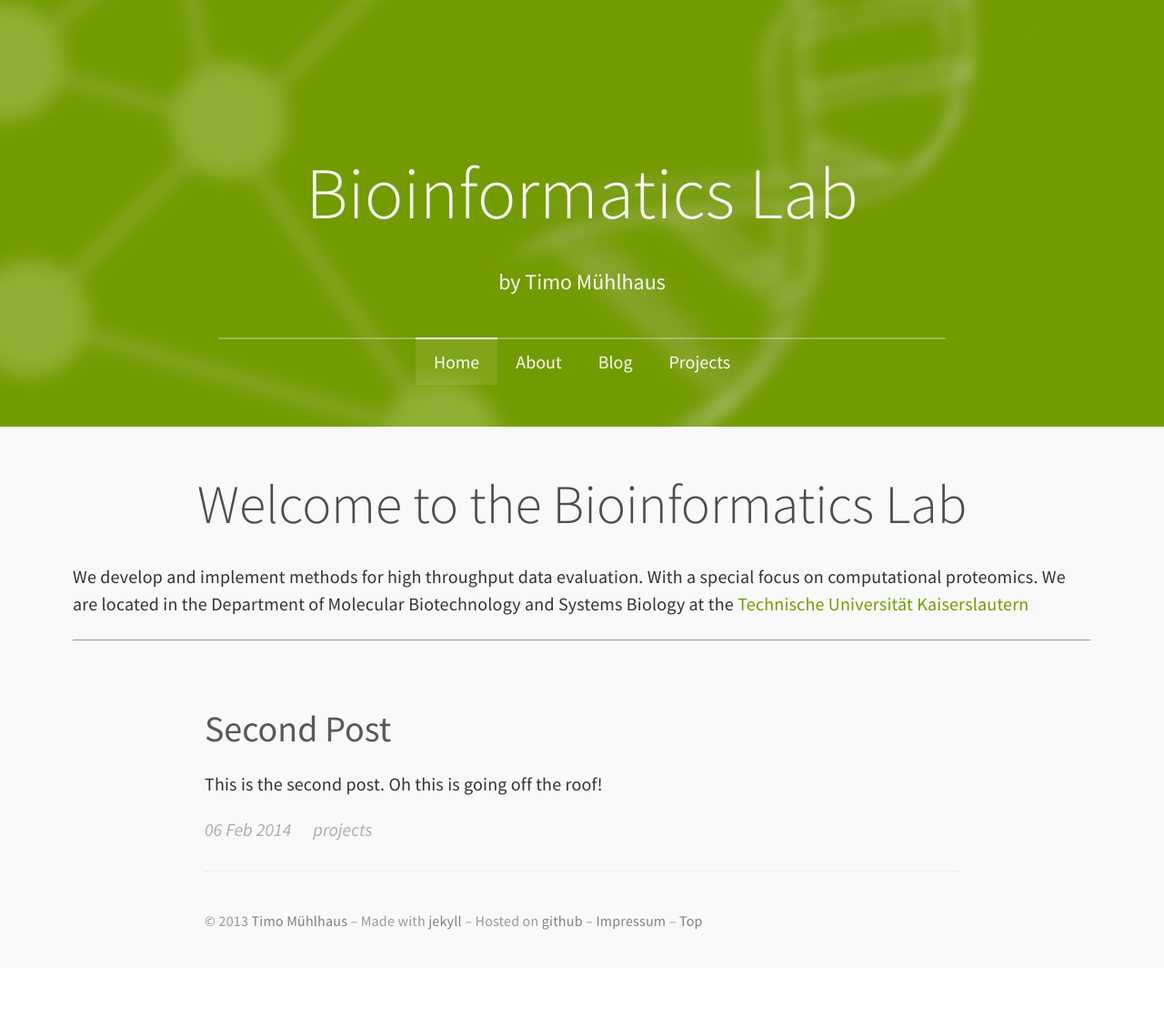
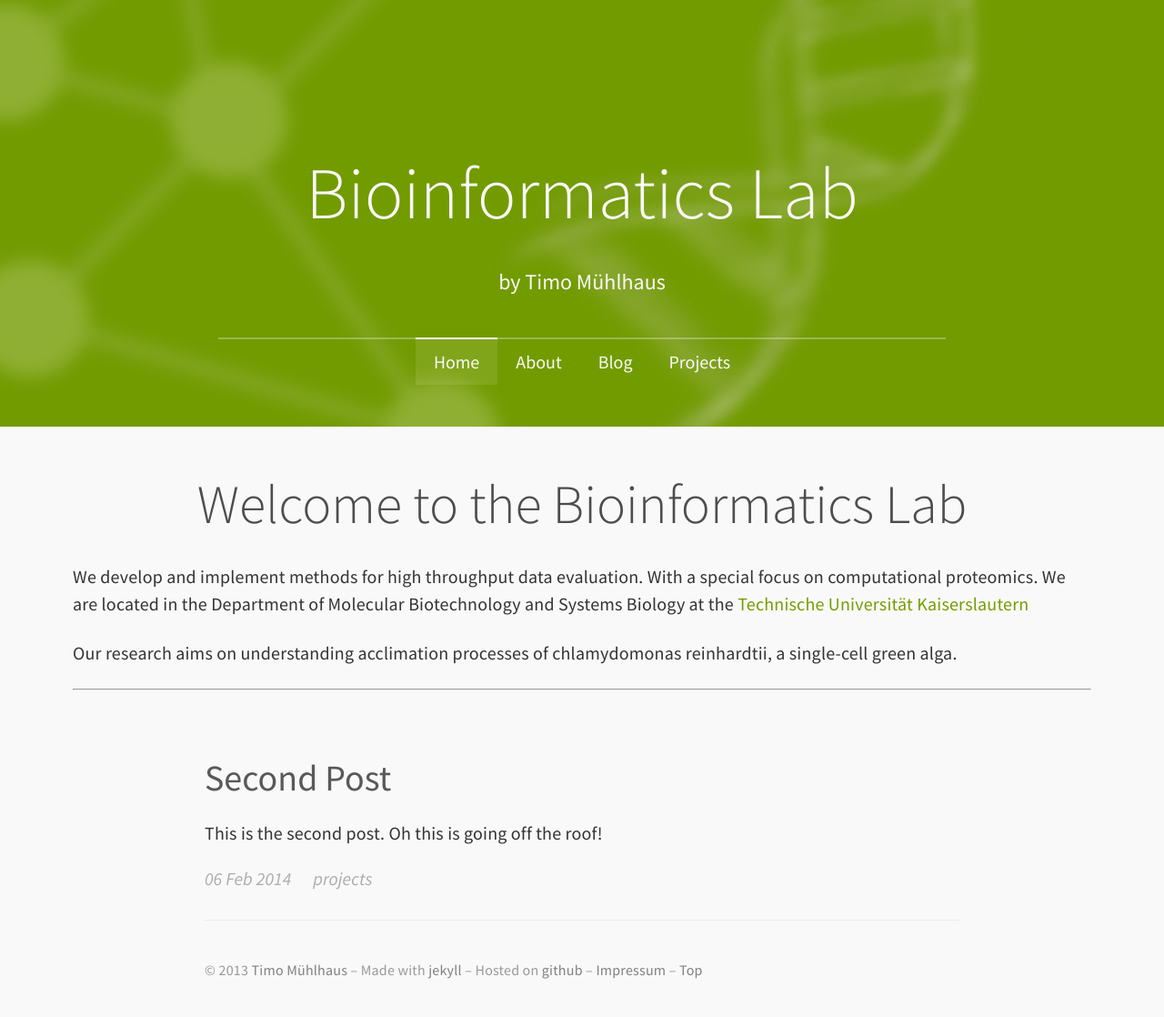
Before and after one commit to muehlhaus/muehlhaus.github.io, a Jekyll site: the page built from index.html, in a window 1280 px wide. Shown: the whole page at 91% size. Built offline with Jekyll 4.4.1, drawn with Linux system fonts in a browser that asks for light colours; nearby versions of some CDN libraries; Markdown is read by kramdown in place of the engine named in the settings; the list of posts is cut into pages by our own code; before the commit the page ends 1064 px from its top, so only the background shows below that.

Commit message:
home text

```diff
--- a/index.html
+++ b/index.html
@@ -7,6 +7,10 @@ layout: default
     <div class="col-100">
       <h2>Welcome to the Bioinformatics Lab</h2>
       <p>We develop and implement methods for high throughput data evaluation. With a special focus on computational proteomics. We are located in the <a href="http://www.bio.uni-kl.de/molekulare-biotechnologie/start/"></a>Department of Molecular Biotechnology and Systems Biology at the <a href="http://www.uni-kl.de/">Technische Universität Kaiserslautern</a></p>
+
+      <p>
+        Our research aims on understanding acclimation processes of chlamydomonas reinhardtii, a single-cell green alga.
+      </p>
       <hr>
     </div>
 
```
